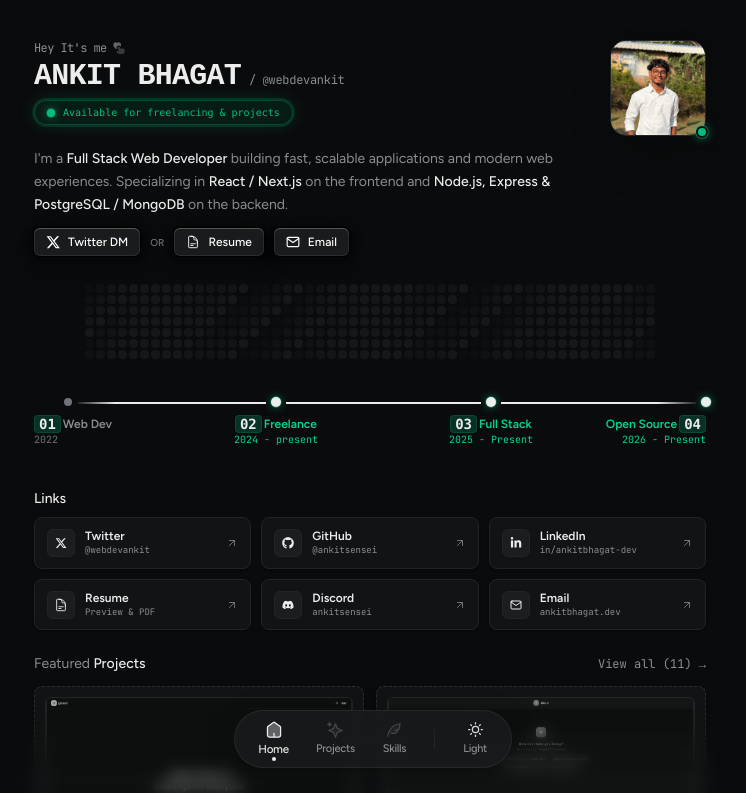
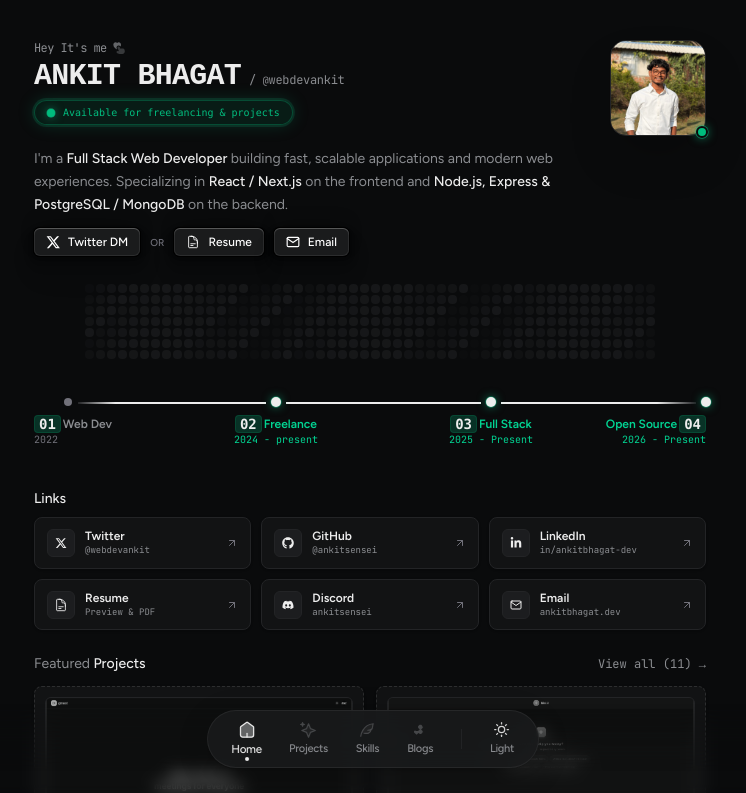
Before and after one commit to ankitsensei/ankitbhagat-portfolio, a React (Vite) app: page / in a window 1280 px wide. Shown: the top 793 px of the page, without its empty margins (267-1013 px from the left). Built offline with nearby package versions, Linux system fonts and the light colour scheme; a web font is replaced by a local one.

Commit message:
chore: add Blogs section to DockNavbar

```diff
--- a/src/components/DockNavbar.tsx
+++ b/src/components/DockNavbar.tsx
@@ -168,6 +168,28 @@ const navItems: NavItem[] = [
       </svg>
     ),
   },
+  {
+    name: "Blogs",
+    href: "/blogs",
+    icon: (active) => (
+      <svg
+        height="18px"
+        width="18px"
+        viewBox="0 0 18 18"
+        xmlns="http://www.w3.org/2000/svg"
+        className={`mb-0.5 transition-opacity duration-200 ${active ? "opacity-100" : "opacity-40"}`}
+      >
+        <g fill="currentColor">
+          <path
+            d="M12 6.523L10.538 3.95C9.968 3.551 9.317 3.551 8.747 3.95L7.285 5.412C6.892 5.887 6.892 6.493 7.285 6.968L8.747 8.43L7.285 9.892C6.892 10.367 6.892 10.973 7.285 11.448L8.747 12.91C9.14 13.056 9.66 13.056 10.053 12.91L11.515 11.448C11.908 10.973 11.908 10.367 11.515 9.892L10.053 8.43L11.515 6.968C11.908 6.493 11.908 5.887 11.515 5.412L10.053 3.95C9.483 3.551 8.832 3.551 8.262 3.95L6.8 5.412ZM9 11.5L7.5 9.35V10H4.5V9.35L3 10V11.5L5.5 13.65L8 11.5L9 11.5Z"
+          />
+          <path
+            d="M9.5 4.5C9.836 4.5 10.135 4.669 10.38 4.955L10.5 5C10.528 5.036 10.547 5.135 10.556 5.283L10.75 7H9.25L7 5.25L7 5H8.75L8.5 4.75C8.354 4.597 8.145 4.5 8 4.5H9.5Z"
+          />
+        </g>
+      </svg>
+    ),
+  },
 ];
 
 export const DockNavbar: React.FC = () => {
```
